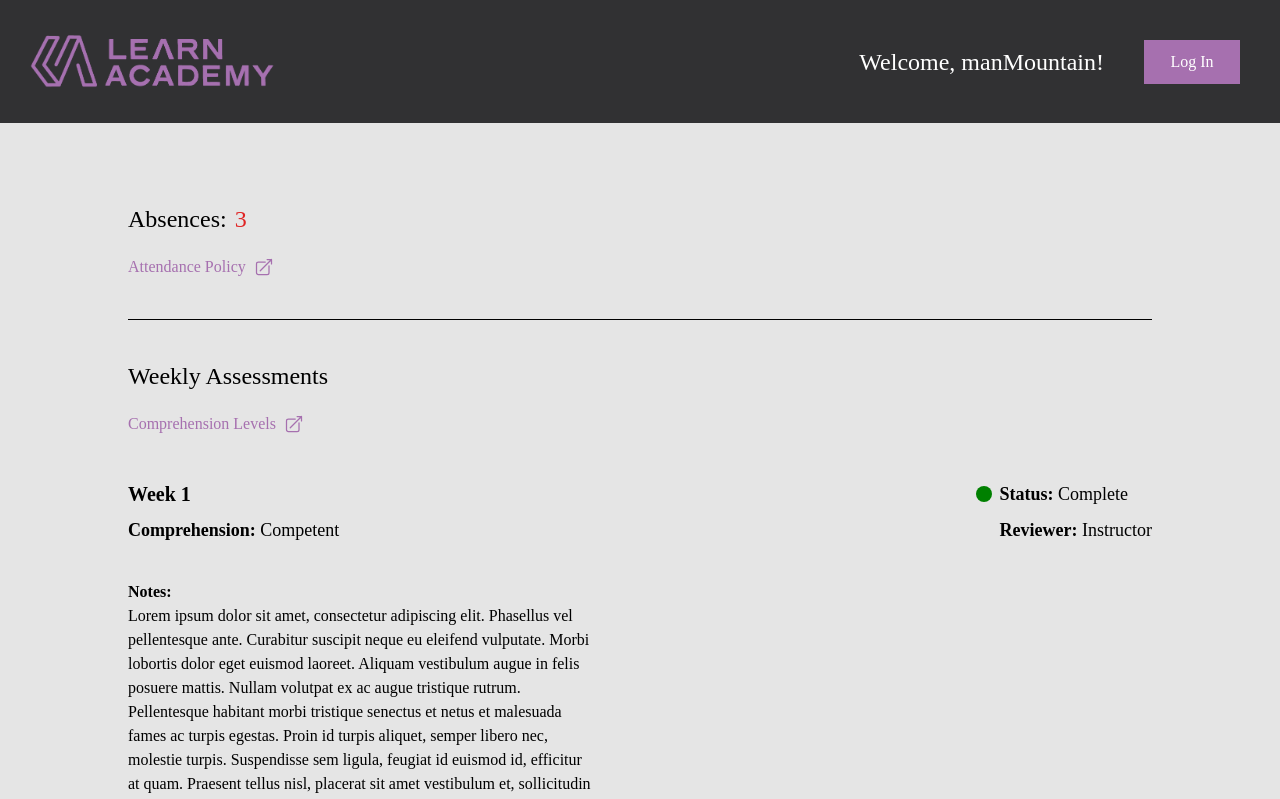
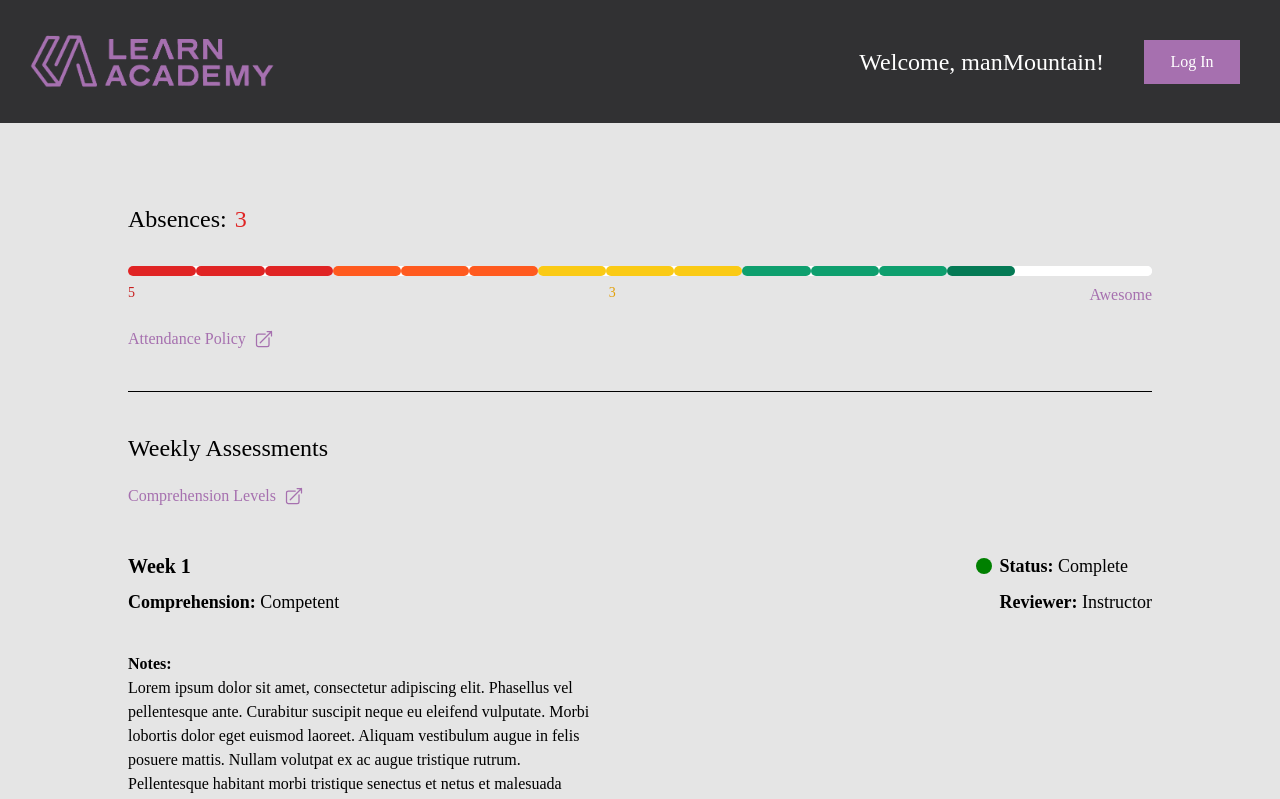
Before and after one commit to LEARNAcademy/student-application, a React (Create React App) app: page / in a window 1280 px wide. Shown: the top 799 px of the page. Built offline with nearby package versions, Linux system fonts and the light colour scheme; a web font is replaced by a local one.

Commit message:
Attendance vis

```diff
--- a/package.json
+++ b/package.json
@@ -36,7 +36,7 @@
   "devDependencies": {
     "enzyme": "^3.11.0",
     "enzyme-adapter-react-16": "^1.15.6",
-    "eslint": "^8.21.0",
+    "eslint": "^8.23.0",
     "eslint-config-prettier": "^8.5.0",
     "eslint-config-standard": "^17.0.0",
     "eslint-plugin-import": "^2.25.2",
--- a/src/components/Absences.js
+++ b/src/components/Absences.js
@@ -1,4 +1,6 @@
 import React, { useState, useEffect } from "react"
+import Attendance from "./Attendance"
+
 
 const Absences = (props) => {
   const [absence, setAbsence] = useState(0)
@@ -12,9 +14,13 @@ const Absences = (props) => {
 
 
   return (
-    <div className="flex items-center text-2xl font-medium" id="absence">
-      Absences: <span className="ml-2 flex items-center justify-center text-red-600">{absence}</span>
-    </div>
+    <>
+      <div className="flex items-center text-2xl font-medium" id="absence">
+        Absences: <span className="ml-2 flex items-center justify-center text-red-600">{absence}</span>
+      </div>
+      <br></br>
+      <Attendance />
+    </>
   )
 }
 
--- /dev/null
+++ b/src/components/Attendance.js
@@ -0,0 +1,58 @@
+import React from "react"
+// import { Absences } from "./Absences"
+
+const Attendance = () => {
+  //   const { student } = props
+  //   const [attendance, setAttendance] =useState(100)
+
+  //   const attendanceBar = () => {
+  //      if (student.absences === 0)
+  //       setAttendence(attendence * 15 / 15)
+  //      else (sudent.absences)
+  //  }
+
+  return(
+    <>
+      <div className="inline-flex h-2.5 w-full rounded-full bg-gray-200 dark:bg-gray-700">
+        <div className="inline-flex h-2.5 w-1/5 rounded-full bg-white">
+          <div className="h-2.5 w-1/3 rounded-full bg-red-600"></div>
+          <div className="h-2.5 w-1/3 rounded-full bg-red-600"></div>
+          <div className="h-2.5 w-1/3 rounded-full bg-red-600"></div>
+        </div>
+        <div className="inline-flex h-2.5 w-1/5 rounded-full bg-white">
+          <div className="h-2.5 w-1/3 rounded-full bg-orange-500"></div>
+          <div className="h-2.5 w-1/3 rounded-full bg-orange-500"></div>
+          <div className="h-2.5 w-1/3 rounded-full bg-orange-500"></div>
+        </div>
+        <div className="inline-flex h-2.5 w-1/5 rounded-full bg-white">
+          <div className="h-2.5 w-1/3 rounded-full bg-yellow-300"></div>
+          <div className="h-2.5 w-1/3 rounded-full bg-yellow-300"></div>
+          <div className="h-2.5 w-1/3 rounded-full bg-yellow-300"></div>
+        </div>
+        <div className="inline-flex h-2.5 w-1/5 rounded-full bg-white">
+          <div className="h-2.5 w-1/3 rounded-full bg-green-500"></div>
+          <div className="h-2.5 w-1/3 rounded-full bg-green-500"></div>
+          <div className="h-2.5 w-1/3 rounded-full bg-green-500"></div>
+        </div>
+        <div className="inline-flex h-2.5 w-1/5 rounded-full bg-white">
+          <div className="h-2.5 w-1/3 rounded-full bg-green-600"></div>
+          <div className="h-2.5 w-1/3 rounded-full bg-white"></div>
+          <div className="h-2.5 w-1/3 rounded-full bg-white"></div>
+        </div>
+      </div>
+      <div className="mb-1 flex justify-between">
+        <span className="text-sm font-medium text-red-700 dark:text-white">5</span>
+        <span className="text-sm font-medium text-yellow-400 dark:text-white">3</span>
+        <span className="text-base font-medium text-[#A670AF] dark:text-white">Awesome</span>
+      </div>
+    </>
+  )
+}
+export default Attendance
+
+// Absences = Absences + tardies
+
+// tardies = tardies / 3
+
+// if Absences = 1/3, do this <div className="h-2.5 w-1/3 rounded-full bg-white"></div>
+// if Absences = 1 , do this <div className="inline-flex h-2.5 w-1/5 rounded-full bg-white">
```
Also changed, not shown: .eslintrc.yml, 1 other file (tests, documents, lock files or other folders).
